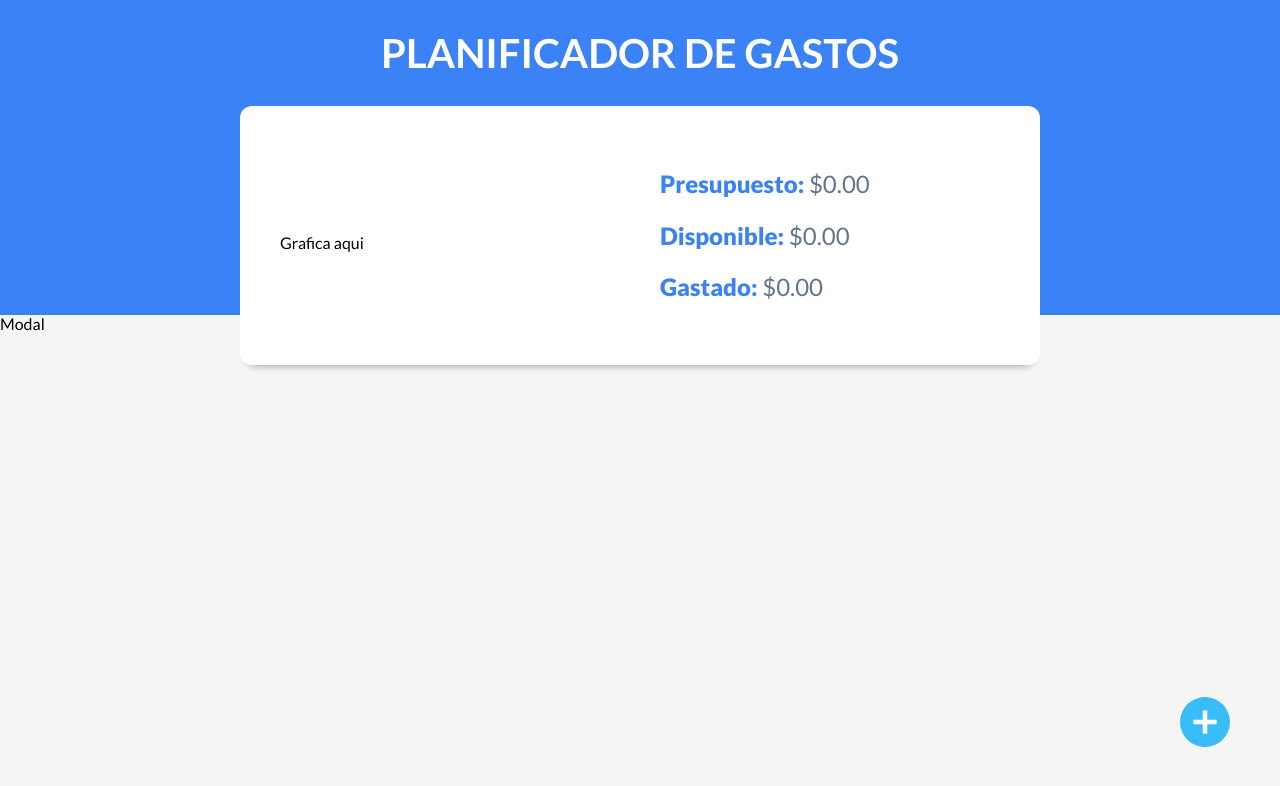
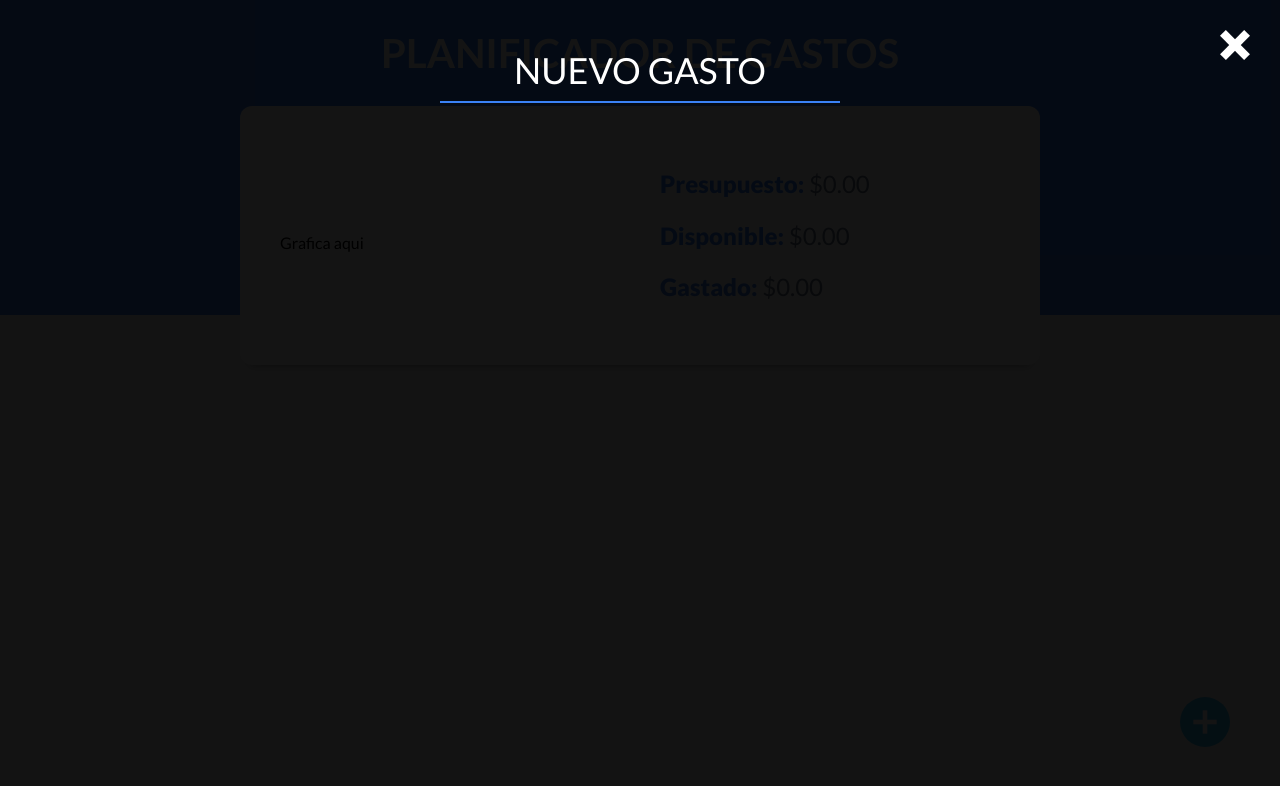
Before and after one commit to GuillermoGodoyPro/ControlGastos, a React (Vite) app: page / in a window 1280 px wide. Both pictures are taken after a click on the picture 1205 px from the left and 721 px from the top of the page. Shown: the top 786 px of the page. Built offline with nearby package versions, Linux system fonts and the light colour scheme.

Commit message:
update Modal animation

```diff
--- a/src/App.jsx
+++ b/src/App.jsx
@@ -7,10 +7,15 @@ function App() {
   const [presupuesto, setPresupuesto] = useState(0)
   const [ isValidPresupuesto, setIsValidPresupuesto ] = useState(true)
   const [modal, setModal] = useState(false)
+  const [animarModal, setAnimarModal] = useState(false)
 
   const handleNuevoGasto = () =>{
-      console.log("diste click para nuevo gasto")
       setModal(true)
+
+      setTimeout(() => {
+        setAnimarModal(true)
+      }, 500)
+
   }
 
   return (
@@ -33,7 +38,7 @@ function App() {
     )
     : null }
 
-      {modal && <Modal/>}
+      {modal && <Modal setModal={setModal} animarModal={animarModal} setAnimarModal={setAnimarModal} />}
     </div>
   )
 }
--- a/src/components/Modal.jsx
+++ b/src/components/Modal.jsx
@@ -1,8 +1,32 @@
 import React from 'react'
+import CerrarBtn from '../img/cerrar.svg'
 
-const Modal = () => {
-  return (
-    <div>Modal</div>
+const Modal = ({setModal, animarModal, setAnimarModal}) => {
+
+    const ocultarModal = () => {
+        setAnimarModal(false)
+
+        setTimeout(() => {
+            setModal(false)
+        }, 500)
+    }
+
+
+    return (
+        <div className="modal">
+            <div className="cerrar-modal">
+                <img
+                    src={CerrarBtn}
+                    alt='cerrar modal'
+                    onClick={ocultarModal}
+                />
+            </div>
+
+            <form className={`formulario ${animarModal ? "animar" : 'cerrar'}`}>
+                <legend>Nuevo Gasto</legend>
+            </form>
+
+        </div>
   )
 }
 
```
